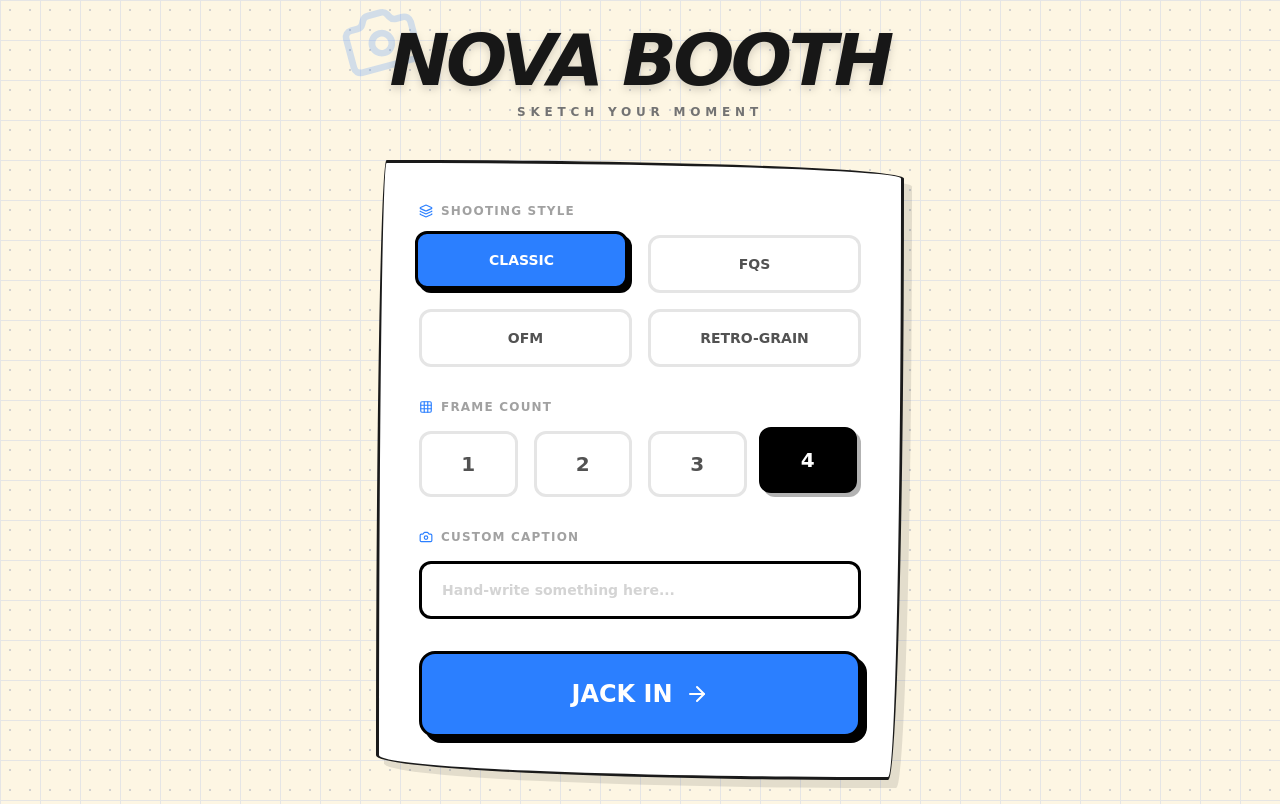
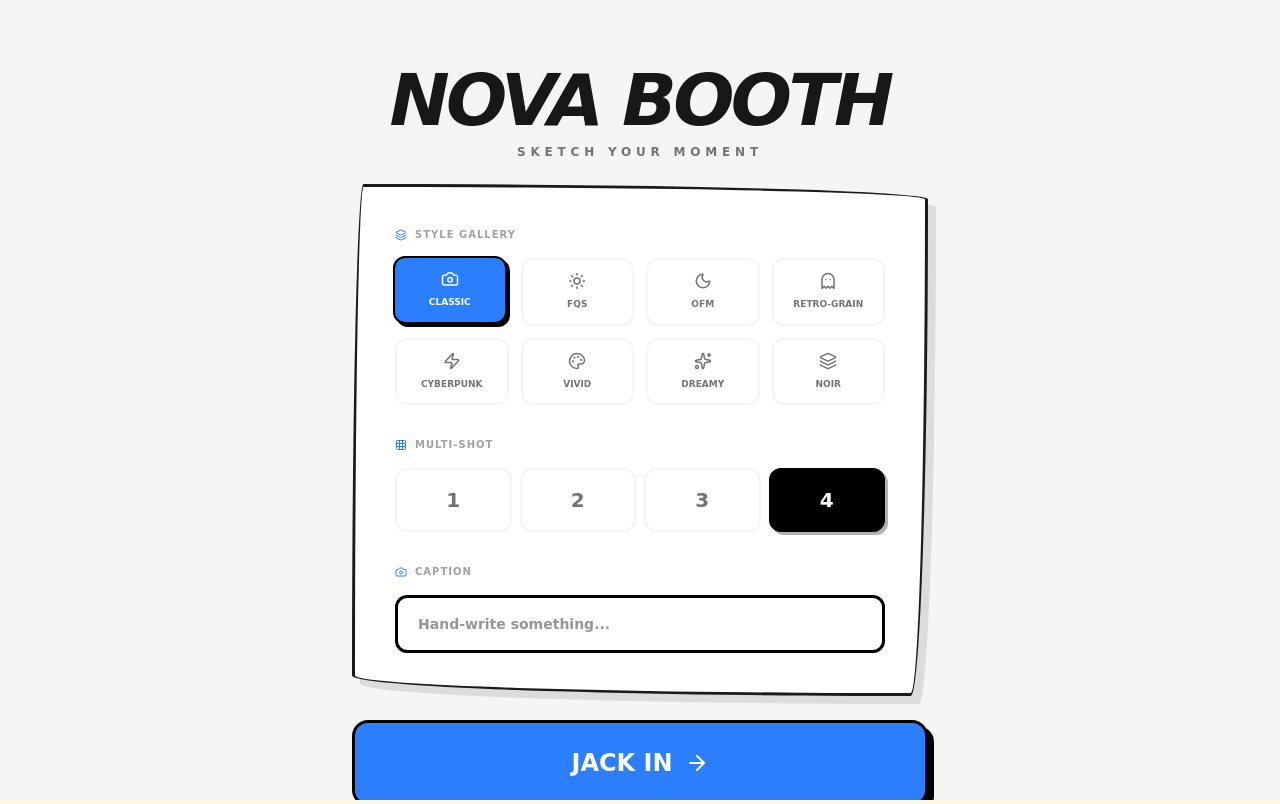
Before and after one commit to ketherchau/nova-booth, a Next.js app: page / in a window 1280 px wide. Built offline with nearby package versions, Linux system fonts and the light colour scheme.

Commit message:
fix: resolve build error by quoting object keys and importing Zap icon

```diff
--- a/src/app/globals.css
+++ b/src/app/globals.css
@@ -24,6 +24,7 @@ body {
     linear-gradient(to right, #e5e5e5 1px, transparent 1px),
     linear-gradient(to bottom, #e5e5e5 1px, transparent 1px);
   background-size: 20px 20px, 40px 40px, 40px 40px;
+  -webkit-tap-highlight-color: transparent;
 }
 
 /* Sketchy Borders & Illustrations */
@@ -107,15 +108,12 @@ body {
   overflow: hidden;
 }
 
-.vintage-filter {
-  filter: sepia(0.3) contrast(1.1) brightness(1.1) saturate(1.2);
+/* Mobile App Layout Utilities */
+@layer utilities {
+  .safe-top {
+    padding-top: env(safe-area-inset-top);
+  }
+  .safe-bottom {
+    padding-bottom: env(safe-area-inset-bottom);
+  }
 }
-
-.vintage-filter::after {
-  content: "";
-  position: absolute;
-  inset: 0;
-  background-image: url("https://www.transparenttextures.com/patterns/stardust.png");
-  opacity: 0.1;
-  pointer-events: none;
-}
--- a/src/app/page.tsx
+++ b/src/app/page.tsx
@@ -1,11 +1,11 @@
 "use client";
 
 import React, { useState, useRef, useCallback, useEffect } from 'react';
-import { Camera, RefreshCw, Download, Trash2, Share2, Layers, Grid, ArrowRight } from 'lucide-react';
+import { Camera, RefreshCw, Download, Trash2, Share2, Layers, Grid, ArrowRight, Sparkles, Ghost, Palette, Sun, Moon, Zap } from 'lucide-react';
 import { cn } from '@/lib/utils';
 import confetti from 'canvas-confetti';
 
-type ShootingStyle = 'classic' | 'FQS' | 'OFM' | 'retro-grain';
+type ShootingStyle = 'classic' | 'FQS' | 'OFM' | 'retro-grain' | 'cyberpunk' | 'vivid' | 'dreamy' | 'noir';
 
 interface PhotoSession {
   id: string;
@@ -47,7 +47,11 @@ export default function PhotoBooth() {
         stream.getTracks().forEach(track => track.stop());
       }
       const newStream = await navigator.mediaDevices.getUserMedia({
-        video: { facingMode: 'user', width: { ideal: 1080 }, height: { ideal: 1080 } },
+        video: {
+          facingMode: 'user',
+          width: { ideal: 1080 },
+          height: { ideal: 1080 }
+        },
         audio: false
       });
       setStream(newStream);
@@ -106,10 +110,15 @@ export default function PhotoBooth() {
       ctx.drawImage(video, sx, sy, sw, sh, 0, 0, 800, 600);
       ctx.restore();
 
-      const filter = getStyleClass(shootingStyle);
+      const filter = getCanvasFilter(shootingStyle);
       if (filter !== 'none') {
         ctx.filter = filter;
-        ctx.drawImage(canvas, 0, 0);
+        const tempCanvas = document.createElement('canvas');
+        tempCanvas.width = canvas.width;
+        tempCanvas.height = canvas.height;
+        tempCanvas.getContext('2d')?.drawImage(canvas, 0, 0);
+        ctx.clearRect(0, 0, canvas.width, canvas.height);
+        ctx.drawImage(tempCanvas, 0, 0);
         ctx.filter = 'none';
       }
 
@@ -226,72 +235,93 @@ export default function PhotoBooth() {
     }
   };
 
-  const getStyleClass = (style: ShootingStyle) => {
+  const getCanvasFilter = (style: ShootingStyle) => {
     switch (style) {
       case 'FQS': return 'sepia(0.5) contrast(1.2) brightness(1.1)';
       case 'OFM': return 'grayscale(1) contrast(1.3) brightness(1.1)';
       case 'retro-grain': return 'saturate(1.5) contrast(1.1) brightness(1.1)';
+      case 'cyberpunk': return 'hue-rotate(280deg) saturate(2) contrast(1.2)';
+      case 'vivid': return 'saturate(2.5) contrast(1.1)';
+      case 'dreamy': return 'blur(0.5px) brightness(1.2) saturate(0.8)';
+      case 'noir': return 'grayscale(1) contrast(2) brightness(0.8)';
       default: return 'none';
     }
   };
 
+  const styleIcons: Record<ShootingStyle, any> = {
+    classic: Camera,
+    FQS: Sun,
+    OFM: Moon,
+    'retro-grain': Ghost,
+    'cyberpunk': Zap,
+    'vivid': Palette,
+    'dreamy': Sparkles,
+    'noir': Layers
+  };
+
   return (
-    <div className="min-h-screen flex flex-col items-center">
+    <div className="fixed inset-0 bg-stone-100 flex flex-col overflow-hidden safe-top safe-bottom">
       <canvas ref={canvasRef} className="hidden" />
 
+      {/* --- SETUP --- */}
       {step === 'setup' && (
-        <div className="flex-1 flex flex-col items-center justify-center p-6 max-w-xl w-full space-y-10 animate-in fade-in zoom-in duration-500">
-          <header className="text-center relative">
-            <div className="absolute -top-6 -left-12 rotate-[-15deg] opacity-20 hidden md:block">
-               <Camera size={80} className="text-blue-500" />
-            </div>
-            <h1 className="text-7xl font-black italic tracking-tighter text-neutral-900 filter drop-shadow-lg">NOVA BOOTH</h1>
-            <p className="text-neutral-500 uppercase tracking-[0.4em] text-xs mt-2 font-black">Sketch Your Moment</p>
+        <div className="flex-1 flex flex-col p-4 md:p-10 overflow-y-auto animate-in fade-in duration-500">
+          <header className="text-center py-6">
+            <h1 className="text-5xl md:text-7xl font-black italic tracking-tighter text-neutral-900">NOVA BOOTH</h1>
+            <p className="text-neutral-500 uppercase tracking-[0.4em] text-[10px] md:text-xs mt-2 font-black">Sketch Your Moment</p>
           </header>
 
-          <div className="w-full space-y-8 sketch-card p-10 border-4 border-black">
+          <div className="max-w-xl mx-auto w-full space-y-6 flex-1 flex flex-col">
+            <div className="sketch-card p-6 md:p-10 border-4 border-black space-y-8 flex-1">
               <div className="space-y-4">
-              <label className="text-xs font-black text-neutral-400 uppercase tracking-widest flex items-center gap-2">
-                <Layers size={14} className="text-blue-500" /> Shooting Style
+                <label className="text-[10px] font-black text-neutral-400 uppercase tracking-widest flex items-center gap-2">
+                  <Layers size={12} className="text-blue-500" /> Style Gallery
                 </label>
-              <div className="grid grid-cols-2 gap-4">
-                {(['classic', 'FQS', 'OFM', 'retro-grain'] as ShootingStyle[]).map(s => (
+                <div className="grid grid-cols-2 md:grid-cols-4 gap-2 md:gap-3">
+                  {(Object.keys(styleIcons) as ShootingStyle[]).map(s => {
+                    const Icon = styleIcons[s];
+                    return (
                       <button key={s} onClick={() => setShootingStyle(s)} className={cn(
-                    "py-4 px-2 rounded-xl border-3 transition-all font-black text-sm",
-                    shootingStyle === s ? "bg-blue-500 border-black text-white shadow-[4px_4px_0px_black] -translate-x-1 -translate-y-1" : "border-neutral-200 bg-white text-neutral-600 hover:border-black"
-                  )}>{s.toUpperCase()}</button>
+                        "flex flex-col items-center gap-2 py-3 rounded-xl border-2 transition-all",
+                        shootingStyle === s ? "bg-blue-500 border-black text-white shadow-[3px_3px_0px_black] -translate-x-0.5 -translate-y-0.5" : "border-neutral-100 bg-white text-neutral-500"
+                      )}>
+                        <Icon size={18} />
+                        <span className="text-[9px] font-black uppercase">{s}</span>
+                      </button>
+                    )
+                  })}
+                </div>
+              </div>
+
+              <div className="space-y-4">
+                <label className="text-[10px] font-black text-neutral-400 uppercase tracking-widest flex items-center gap-2">
+                  <Grid size={12} className="text-blue-500" /> Multi-Shot
+                </label>
+                <div className="flex gap-2">
+                  {[1, 2, 3, 4].map(n => (
+                    <button key={n} onClick={() => setFrameCount(n)} className={cn(
+                      "flex-1 py-4 rounded-xl border-2 transition-all font-black text-xl",
+                      frameCount === n ? "bg-black border-black text-white shadow-[3px_3px_0px_rgba(0,0,0,0.3)]" : "border-neutral-100 bg-white text-neutral-500"
+                    )}>{n}</button>
                   ))}
                 </div>
               </div>
 
               <div className="space-y-4">
-              <label className="text-xs font-black text-neutral-400 uppercase tracking-widest flex items-center gap-2">
-                <Grid size={14} className="text-blue-500" /> Frame Count
-              </label>
-              <div className="flex gap-4">
-                {[1, 2, 3, 4].map(n => (
-                  <button key={n} onClick={() => setFrameCount(n)} className={cn(
-                    "flex-1 py-4 rounded-xl border-3 transition-all font-black text-xl",
-                    frameCount === n ? "bg-black border-black text-white shadow-[4px_4px_0px_rgba(0,0,0,0.3)] -translate-x-1 -translate-y-1" : "border-neutral-200 bg-white text-neutral-600 hover:border-black"
-                  )}>{n}</button>
-                ))}
-              </div>
-            </div>
-
-            <div className="space-y-4 text-left">
-              <label className="text-xs font-black text-neutral-400 uppercase tracking-widest flex items-center gap-2">
-                <Camera size={14} className="text-blue-500" /> Custom Caption
+                <label className="text-[10px] font-black text-neutral-400 uppercase tracking-widest flex items-center gap-2">
+                  <Camera size={12} className="text-blue-500" /> Caption
                 </label>
                 <input
                   type="text"
                   value={caption}
                   onChange={(e) => setCaption(e.target.value)}
-                placeholder="Hand-write something here..."
-                className="w-full px-5 py-4 rounded-xl border-3 border-black bg-white text-sm font-bold focus:shadow-[4px_4px_0px_#3b82f6] outline-none transition-all placeholder:text-neutral-300"
+                  placeholder="Hand-write something..."
+                  className="w-full px-5 py-4 rounded-xl border-3 border-black bg-white text-sm font-bold outline-none"
                 />
               </div>
+            </div>
 
-            <button onClick={() => { setCapturedFrames([]); setStep('shooting'); }} className="w-full bg-blue-500 hover:bg-blue-600 text-white font-black py-6 rounded-2xl flex items-center justify-center gap-3 text-2xl transition-all active:scale-95 border-3 border-black shadow-[6px_6px_0px_black] hover:shadow-[4px_4px_0px_black] hover:-translate-x-1 hover:-translate-y-1">
+            <button onClick={() => { setCapturedFrames([]); setStep('shooting'); }} className="w-full bg-blue-500 text-white font-black py-5 md:py-6 rounded-2xl flex items-center justify-center gap-3 text-xl md:text-2xl transition-all active:scale-95 border-3 border-black shadow-[6px_6px_0px_black]">
               JACK IN <ArrowRight />
             </button>
           </div>
@@ -300,93 +330,93 @@ export default function PhotoBooth() {
 
       {/* --- SHOOTING --- */}
       {step === 'shooting' && (
-        <div className="flex-1 flex flex-col items-center py-12 px-4 w-full animate-in zoom-in duration-300">
-           <div className="relative w-full max-w-[500px] aspect-[4/5.8] retro-body p-8 flex flex-col items-center">
-              <div className="w-full flex justify-between px-6 mb-8">
-                 <div className="w-14 h-14 bg-neutral-800 rounded-xl border-4 border-black flex items-center justify-center">
-                    <div className="w-3 h-3 bg-red-500 rounded-full animate-pulse shadow-[0_0_10px_red]" />
+        <div className="flex-1 flex flex-col p-4 animate-in zoom-in duration-300">
+           <div className="flex-1 flex flex-col items-center justify-center max-w-[450px] mx-auto w-full">
+              <div className="relative w-full aspect-[4/5.5] retro-body p-6 flex flex-col items-center shadow-2xl">
+                <div className="w-full flex justify-between px-4 mb-4 md:mb-8">
+                   <div className="w-10 h-10 md:w-14 md:h-14 bg-neutral-800 rounded-xl border-4 border-black flex items-center justify-center">
+                      <div className="w-2 h-2 bg-red-500 rounded-full animate-pulse shadow-[0_0_10px_red]" />
                    </div>
-                 <div className="w-10 h-24 rainbow-stripe" />
+                   <div className="w-8 h-16 md:w-10 md:h-24 rainbow-stripe" />
                 </div>
 
-              <div className="relative w-80 h-80 rounded-full bg-black border-8 border-black shadow-2xl overflow-hidden ring-12 ring-white/50">
+                <div className="relative w-full aspect-square rounded-full bg-black border-4 md:border-8 border-black shadow-2xl overflow-hidden ring-8 md:ring-12 ring-white/50">
                   <video ref={videoRef} autoPlay playsInline muted className="w-full h-full object-cover scale-x-[-1] opacity-80 mix-blend-screen" />
                   {isFlashing && <div className="absolute inset-0 bg-white z-50" />}
                   {isCountingDown && (
                     <div className="absolute inset-0 flex items-center justify-center bg-black/40 z-40 backdrop-blur-[2px]">
-                    <span className="text-white text-[12rem] font-black italic drop-shadow-[0_10px_10px_black]">{countdown}</span>
+                      <span className="text-white text-8xl md:text-[12rem] font-black italic">{countdown}</span>
                     </div>
                   )}
-                <div className="absolute inset-0 border-[30px] border-black/10 pointer-events-none" />
                 </div>
 
-              <div className="mt-12 flex flex-col items-center gap-4">
+                <div className="mt-8 md:mt-12 flex flex-col items-center gap-2">
                    <button
                     onClick={runCaptureSequence}
                     disabled={isCountingDown || capturedFrames.length >= frameCount}
-                  className="w-24 h-24 rounded-full bg-red-500 border-4 border-black active:shadow-inner active:translate-y-1 shadow-[0_8px_0px_#991b1b] flex items-center justify-center disabled:opacity-50"
+                    className="w-16 h-16 md:w-24 md:h-24 rounded-full bg-red-500 border-4 border-black shadow-[0_6px_0px_#991b1b] flex items-center justify-center active:translate-y-1 active:shadow-none transition-all disabled:opacity-50"
                    >
-                   <div className="w-16 h-16 rounded-full border-4 border-white/20" />
+                     <div className="w-10 h-10 md:w-16 md:h-16 rounded-full border-4 border-white/20" />
                    </button>
-                 <p className="text-xs font-black tracking-widest text-neutral-400 uppercase">
+                   <p className="text-[8px] font-black tracking-widest text-neutral-400 uppercase">
                       {capturedFrames.length < frameCount ? `Take Shot ${capturedFrames.length + 1} of ${frameCount}` : 'Sequence Done!'}
                    </p>
                 </div>
 
-              <div className="absolute -right-16 top-1/4 flex flex-col gap-3 scale-75 lg:scale-110">
+                <div className="absolute -right-8 md:-right-16 top-1/4 flex flex-col gap-2 md:gap-3 scale-75 md:scale-100">
                   {Array.from({ length: frameCount }).map((_, i) => (
-                  <div key={i} className="w-20 h-16 bg-white p-1 shadow-[5px_5px_0px_rgba(0,0,0,0.1)] rounded-sm border-2 border-black rotate-[-2deg] odd:rotate-[2deg]">
-                    {capturedFrames[i] ? (
-                      <img src={capturedFrames[i]} className="w-full h-full object-cover" />
-                    ) : (
-                      <div className="w-full h-full bg-neutral-50 flex items-center justify-center text-xs font-black text-neutral-200 italic">{i + 1}</div>
-                    )}
+                    <div key={i} className="w-12 h-10 md:w-20 md:h-16 bg-white p-0.5 md:p-1 shadow-md rounded-sm border border-black rotate-[-2deg] odd:rotate-[2deg]">
+                      {capturedFrames[i] ? <img src={capturedFrames[i]} className="w-full h-full object-cover" /> : <div className="w-full h-full bg-neutral-50 flex items-center justify-center text-[8px] font-black text-neutral-200">{i + 1}</div>}
                     </div>
                   ))}
                 </div>
               </div>
-           <button onClick={() => setStep('setup')} className="mt-12 text-neutral-400 font-black flex items-center gap-2 hover:text-black transition-colors uppercase tracking-widest text-xs">
-              <RefreshCw size={14} /> Back to Setup
+              <button onClick={() => setStep('setup')} className="mt-8 text-neutral-400 font-black flex items-center gap-2 uppercase tracking-widest text-[10px]">
+                <RefreshCw size={12} /> Reset
               </button>
+           </div>
         </div>
       )}
 
       {/* --- LAB --- */}
       {step === 'lab' && (
-        <div className="flex-1 w-full max-w-6xl p-6 py-12 flex flex-col items-center space-y-12 animate-in slide-in-from-bottom duration-500">
-          <header className="text-center">
-            <h2 className="text-5xl font-black text-neutral-900 uppercase italic drop-shadow-sm">LAB RESULTS</h2>
-            <p className="text-neutral-400 uppercase tracking-[0.4em] text-[10px] mt-2 font-black italic">Hand-crafted at Nova Studio</p>
+        <div className="flex-1 flex flex-col p-4 md:p-10 overflow-y-auto animate-in slide-in-from-bottom duration-500">
+          <header className="text-center py-6">
+            <h2 className="text-4xl md:text-5xl font-black text-neutral-900 uppercase italic">LAB RESULTS</h2>
+            <p className="text-neutral-400 uppercase tracking-[0.3em] text-[10px] mt-2 font-black italic">Hand-crafted at Nova Studio</p>
           </header>
 
-          <div className="grid grid-cols-1 md:grid-cols-2 lg:grid-cols-3 gap-16 items-start w-full">
+          <div className="flex-1 flex flex-col items-center gap-10 pb-32">
              {sessions.map(session => (
-               <div key={session.id} className="flex flex-col items-center space-y-8 animate-in zoom-in duration-500">
-                 <div className="photobooth-strip w-72 p-4 bg-white border-4 border-black shadow-[15px_15px_0px_rgba(0,0,0,0.05)] transform hover:rotate-0 transition-transform duration-300">
+               <div key={session.id} className="flex flex-col items-center gap-6 w-full max-w-sm">
+                 <div className="photobooth-strip w-full p-4 bg-white border-4 border-black shadow-2xl">
                     {session.frames.map((frame, i) => (
                       <div key={i} className="strip-photo mb-3 last:mb-0 aspect-[4/3] bg-neutral-900 border-2 border-black">
                         <img src={frame} className="w-full h-full object-cover" />
                       </div>
                     ))}
                     <div className="py-4 text-center border-t-3 border-black mt-3">
-                       <p className="text-sm font-black text-neutral-800 italic uppercase">
+                       <p className="text-xs font-black text-neutral-800 italic uppercase">
                           {session.caption || `NOVA BOOTH // ${session.style}`}
                        </p>
                     </div>
                  </div>
                  <div className="flex gap-4">
                     {isDesktop && (
-                      <button onClick={() => handleDownload(session)} className="bg-white p-4 rounded-xl shadow-[4px_4px_0px_black] text-blue-500 border-3 border-black hover:-translate-y-1 active:translate-y-0 active:shadow-none transition-all"><Download size={24} /></button>
+                      <button onClick={() => handleDownload(session)} className="bg-white p-4 rounded-xl shadow-[3px_3px_0px_black] text-blue-500 border-3 border-black active:shadow-none active:translate-y-0.5"><Download size={20} /></button>
                     )}
-                    <button onClick={() => handleShare(session)} className="bg-white p-4 rounded-xl shadow-[4px_4px_0px_black] text-emerald-500 border-3 border-black hover:-translate-y-1 active:translate-y-0 active:shadow-none transition-all"><Share2 size={24} /></button>
-                    <button onClick={() => setSessions(prev => prev.filter(s => s.id !== session.id))} className="bg-white p-4 rounded-xl shadow-[4px_4px_0px_black] text-red-500 border-3 border-black hover:-translate-y-1 active:translate-y-0 active:shadow-none transition-all"><Trash2 size={24} /></button>
+                    <button onClick={() => handleShare(session)} className="bg-white p-4 rounded-xl shadow-[3px_3px_0px_black] text-emerald-500 border-3 border-black active:shadow-none active:translate-y-0.5"><Share2 size={20} /></button>
+                    <button onClick={() => setSessions(prev => prev.filter(s => s.id !== session.id))} className="bg-white p-4 rounded-xl shadow-[3px_3px_0px_black] text-red-500 border-3 border-black active:shadow-none active:translate-y-0.5"><Trash2 size={20} /></button>
                  </div>
                </div>
              ))}
           </div>
-          <button onClick={() => { setCapturedFrames([]); setCaption(''); setStep('setup'); }} className="fixed bottom-10 bg-black text-white px-10 py-5 rounded-2xl font-black shadow-[8px_8px_0px_#3b82f6] border-3 border-black flex items-center gap-3 hover:scale-105 transition-all z-[100] uppercase italic tracking-tighter">
-            <Camera size={24} /> Take More Shots
+
+          <div className="fixed bottom-0 left-0 right-0 p-6 bg-gradient-to-t from-stone-100 via-stone-100/90 to-transparent pointer-events-none">
+            <button onClick={() => { setCapturedFrames([]); setCaption(''); setStep('setup'); }} className="w-full max-w-md mx-auto bg-black text-white px-10 py-5 rounded-2xl font-black shadow-[6px_6px_0px_#3b82f6] border-3 border-black flex items-center justify-center gap-3 active:scale-95 transition-all pointer-events-auto uppercase italic">
+              <Camera size={20} /> Take More Shots
             </button>
+          </div>
         </div>
       )}
     </div>
```
Lines whose indentation alone changed are shown as unchanged.
